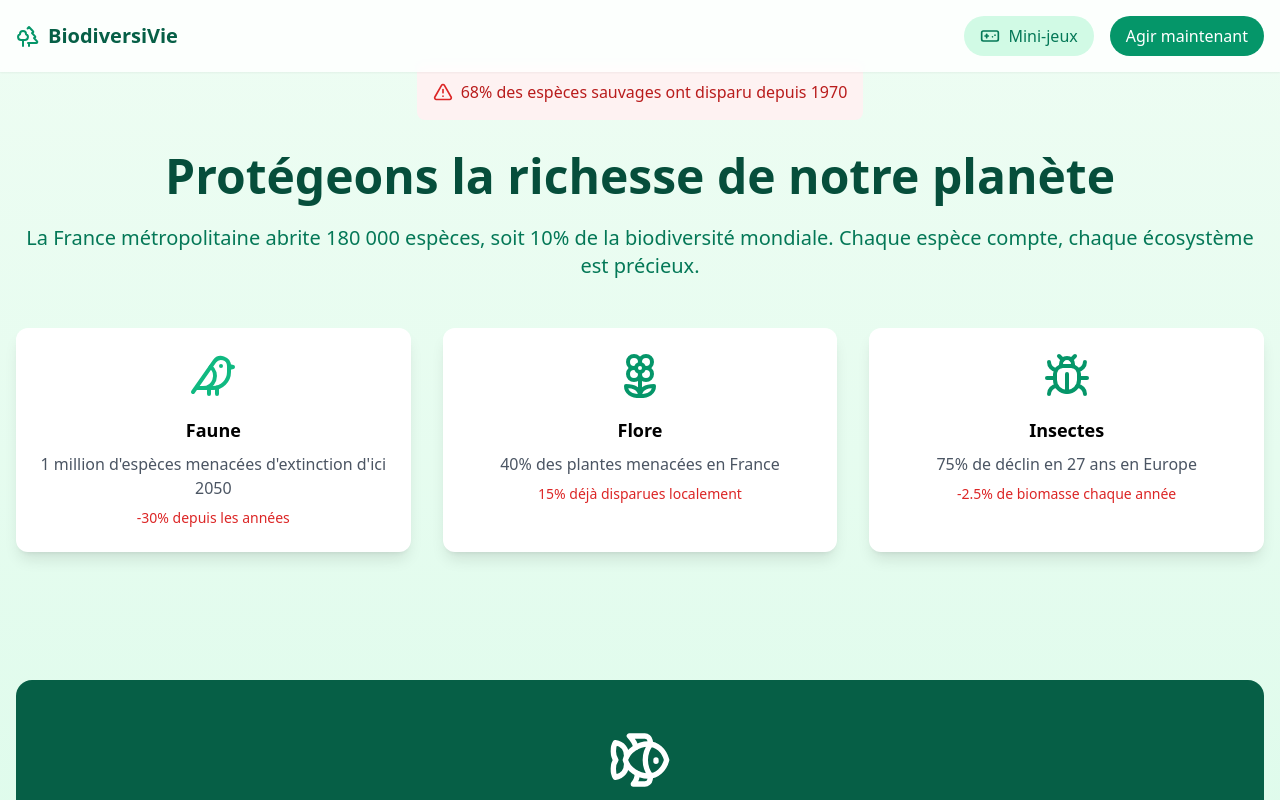
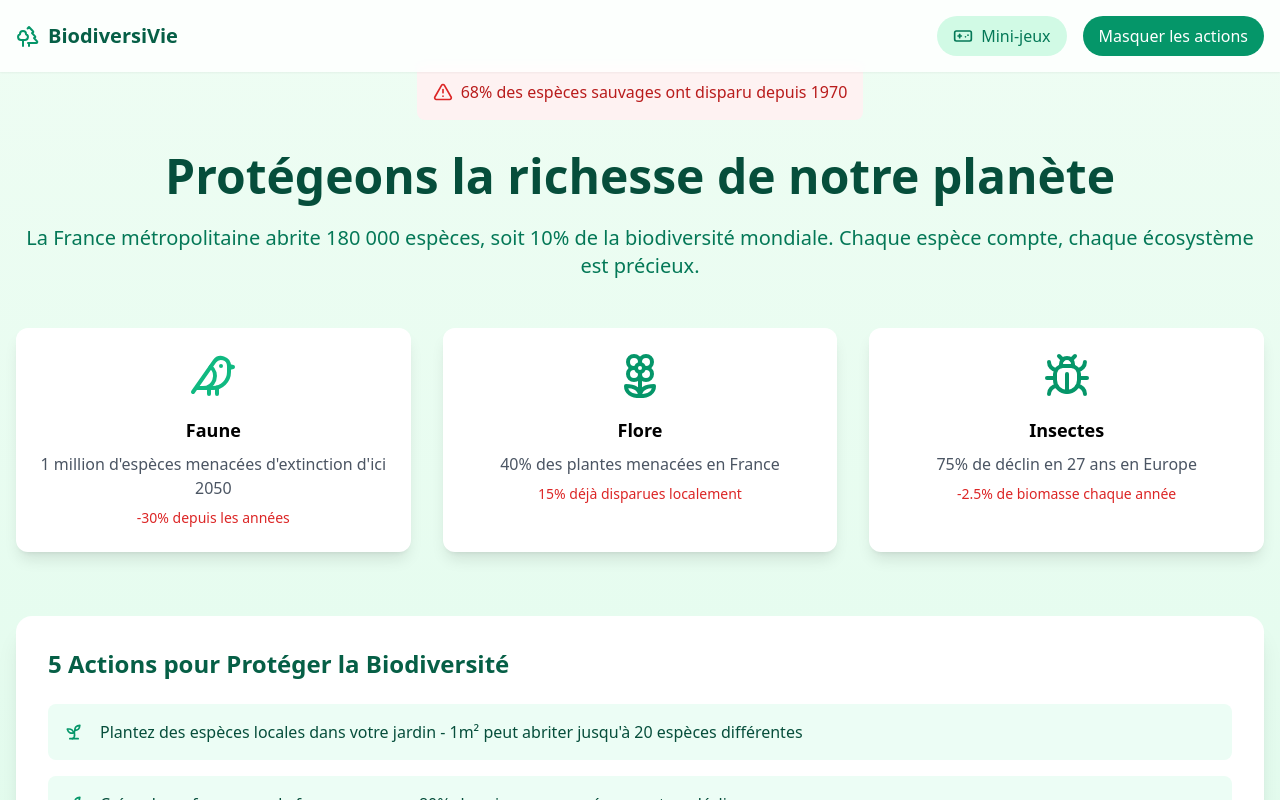
Before and after one commit to DamienGiarmo/Hackathon, a React (Vite) app: page / in a window 1280 px wide. Both pictures are taken after a click on the button "Agir maintenant". Shown: the part 96-896 px from the top of the page. Built offline with nearby package versions, Linux system fonts and the light colour scheme.

Commit message:
reglage Agir maintenant

```diff
--- a/src/App.tsx
+++ b/src/App.tsx
@@ -1,10 +1,12 @@
-import React from "react";
+import React, { useState } from "react";
 import { BrowserRouter, Routes, Route, Link } from "react-router-dom";
 import { Trees, GamepadIcon } from "lucide-react";
 import Home from "./pages/Home";
 import Games from "./pages/Games";
 
 function App() {
+  const [showActions, setShowActions] = useState(false);
+
   return (
     <BrowserRouter>
       <div className="min-h-screen bg-gradient-to-b from-green-50 to-emerald-100">
@@ -25,15 +27,16 @@ function App() {
                 Mini-jeux
               </Link>
               <button
-                onClick={() =>
+                onClick={() => {
+                  setShowActions(!showActions);
                   window.scrollTo({
                     top: document.querySelector("section")?.offsetTop || 0,
                     behavior: "smooth",
-                  })
-                }
+                  });
+                }}
                 className="px-4 py-2 bg-emerald-600 text-white rounded-full hover:bg-emerald-700 transition"
               >
-                Agir maintenant
+                {showActions ? "Masquer les actions" : "Agir maintenant"}
               </button>
             </div>
           </nav>
@@ -41,7 +44,7 @@ function App() {
 
         <main className="container mx-auto px-4 pt-24">
           <Routes>
-            <Route path="/" element={<Home />} />
+            <Route path="/" element={<Home showActions={showActions} />} />
             <Route path="/games" element={<Games />} />
           </Routes>
         </main>
--- a/src/pages/Home.tsx
+++ b/src/pages/Home.tsx
@@ -1,4 +1,4 @@
-import React, { useState } from "react";
+import React from "react";
 import {
   Trees,
   Bird,
@@ -9,11 +9,15 @@ import {
   AlertTriangle,
   TrendingDown,
   Leaf,
+  ChevronDown,
+  ChevronUp,
 } from "lucide-react";
 
-function Home() {
-  const [showActions, setShowActions] = useState(false);
+interface HomeProps {
+  showActions: boolean;
+}
 
+function Home({ showActions }: HomeProps) {
   const actions = [
     "Plantez des espèces locales dans votre jardin - 1m² peut abriter jusqu'à 20 espèces différentes",
     "Créez des refuges pour la faune sauvage - 80% des oiseaux européens sont en déclin",
@@ -24,28 +28,6 @@ function Home() {
 
   return (
     <>
-      {showActions && (
-        <section
-          id="actions"
-          className="bg-white rounded-2xl p-8 shadow-xl mb-16"
-        >
-          <h2 className="text-2xl font-semibold mb-6 text-emerald-800">
-            5 Actions pour Protéger la Biodiversité
-          </h2>
-          <div className="grid gap-4">
-            {actions.map((action, index) => (
-              <div
-                key={index}
-                className="flex items-center gap-4 p-4 bg-emerald-50 rounded-lg hover:bg-emerald-100 transition"
-              >
-                <Sprout className="h-5 w-5 text-emerald-600 flex-shrink-0" />
-                <p className="text-emerald-900">{action}</p>
-              </div>
-            ))}
-          </div>
-        </section>
-      )}
-
       <section className="text-center py-16">
         <div className="bg-red-50 rounded-lg p-4 mb-8 inline-flex items-center gap-2">
           <AlertTriangle className="text-red-600 h-5 w-5" />
@@ -88,6 +70,27 @@ function Home() {
           </div>
         </div>
       </section>
+      {showActions && (
+        <section
+          id="actions"
+          className="bg-white rounded-2xl p-8 shadow-xl mb-16"
+        >
+          <h2 className="text-2xl font-semibold mb-6 text-emerald-800">
+            5 Actions pour Protéger la Biodiversité
+          </h2>
+          <div className="grid gap-4">
+            {actions.map((action, index) => (
+              <div
+                key={index}
+                className="flex items-center gap-4 p-4 bg-emerald-50 rounded-lg hover:bg-emerald-100 transition"
+              >
+                <Sprout className="h-5 w-5 text-emerald-600 flex-shrink-0" />
+                <p className="text-emerald-900">{action}</p>
+              </div>
+            ))}
+          </div>
+        </section>
+      )}
 
       <section className="py-16 text-center">
         <div className="bg-emerald-800 text-white rounded-2xl p-8 md:p-12 transform hover:scale-[1.02] transition">
```
